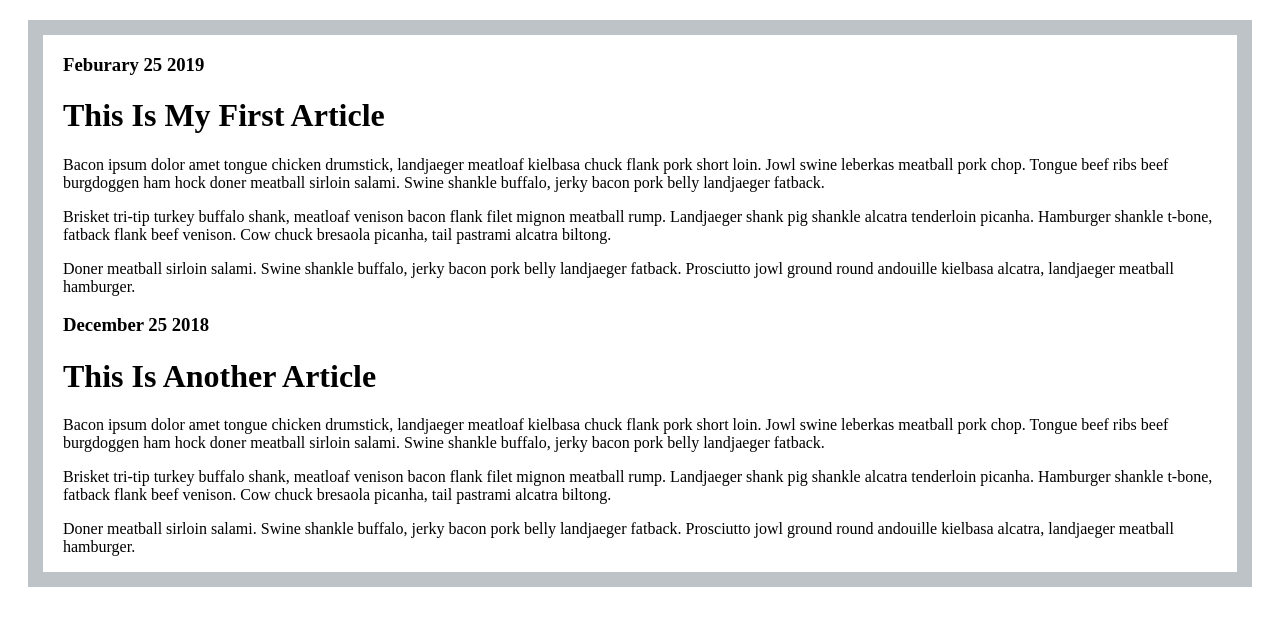
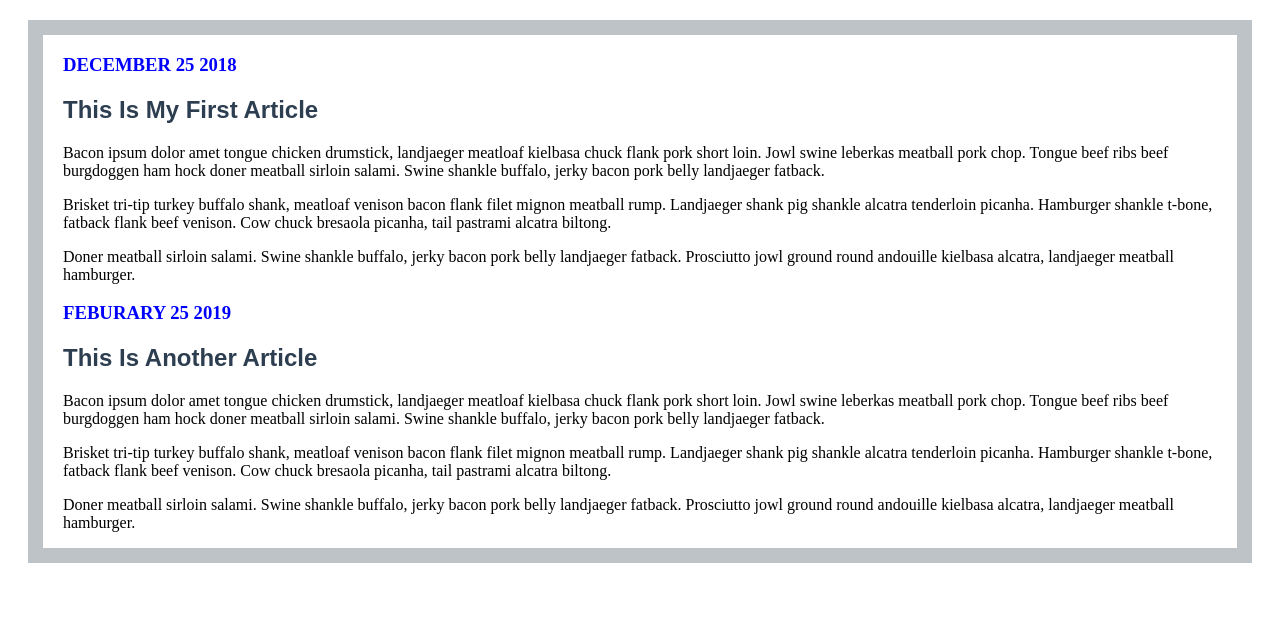
Before and after one commit to Epineda312/Web-Dev-Demo, a plain HTML site: page MinimalBlogSiteExample/blogPage.html in a window 1280 px wide. Drawn offline with Linux system fonts and the light colour scheme.

Commit message:
Add files via upload
pre Solution

```diff
--- a/MinimalBlogSiteExample/blog.css
+++ b/MinimalBlogSiteExample/blog.css
@@ -13,3 +13,11 @@ font: source sans pro;
 	margin-left: 20px;
 	margin-right: 20px;
 }
+.blueUppercaseSpaced{
+	text-transform: uppercase;
+	color: blue;
+}
+.TitleOfArticle{
+	color: #2c3e50;
+	font-family: sans-serif;
+}
--- a/MinimalBlogSiteExample/blogPage.html
+++ b/MinimalBlogSiteExample/blogPage.html
@@ -8,9 +8,9 @@
 	<div id="outerBorder">
 		<div id="innerText">
 
- <h3 id=>Feburary 25 2019</h3>
+ <h3 class="blueUppercaseSpaced">December 25 2018</h3>
 
- <h1>This Is My First Article</h1>
+ <h2 class="TitleOfArticle">This Is My First Article</h1>
 
  <p>Bacon ipsum dolor amet tongue chicken drumstick, landjaeger meatloaf kielbasa chuck flank pork short loin. Jowl swine leberkas meatball pork chop. Tongue beef ribs beef burgdoggen ham hock doner meatball sirloin salami. Swine shankle buffalo, jerky bacon pork belly landjaeger fatback.</p>
 
@@ -18,9 +18,9 @@
 
  <p>Doner meatball sirloin salami. Swine shankle buffalo, jerky bacon pork belly landjaeger fatback. Prosciutto jowl ground round andouille kielbasa alcatra, landjaeger meatball hamburger.</p>
 
-<h3>December 25 2018</h3>
+<h3 class="blueUppercaseSpaced">Feburary 25 2019</h3>
 
-<h1>This Is Another Article</h1>
+<h2 class="TitleOfArticle">This Is Another Article</h1>
 
  <p>Bacon ipsum dolor amet tongue chicken drumstick, landjaeger meatloaf kielbasa chuck flank pork short loin. Jowl swine leberkas meatball pork chop. Tongue beef ribs beef burgdoggen ham hock doner meatball sirloin salami. Swine shankle buffalo, jerky bacon pork belly landjaeger fatback.</p>
 
```
